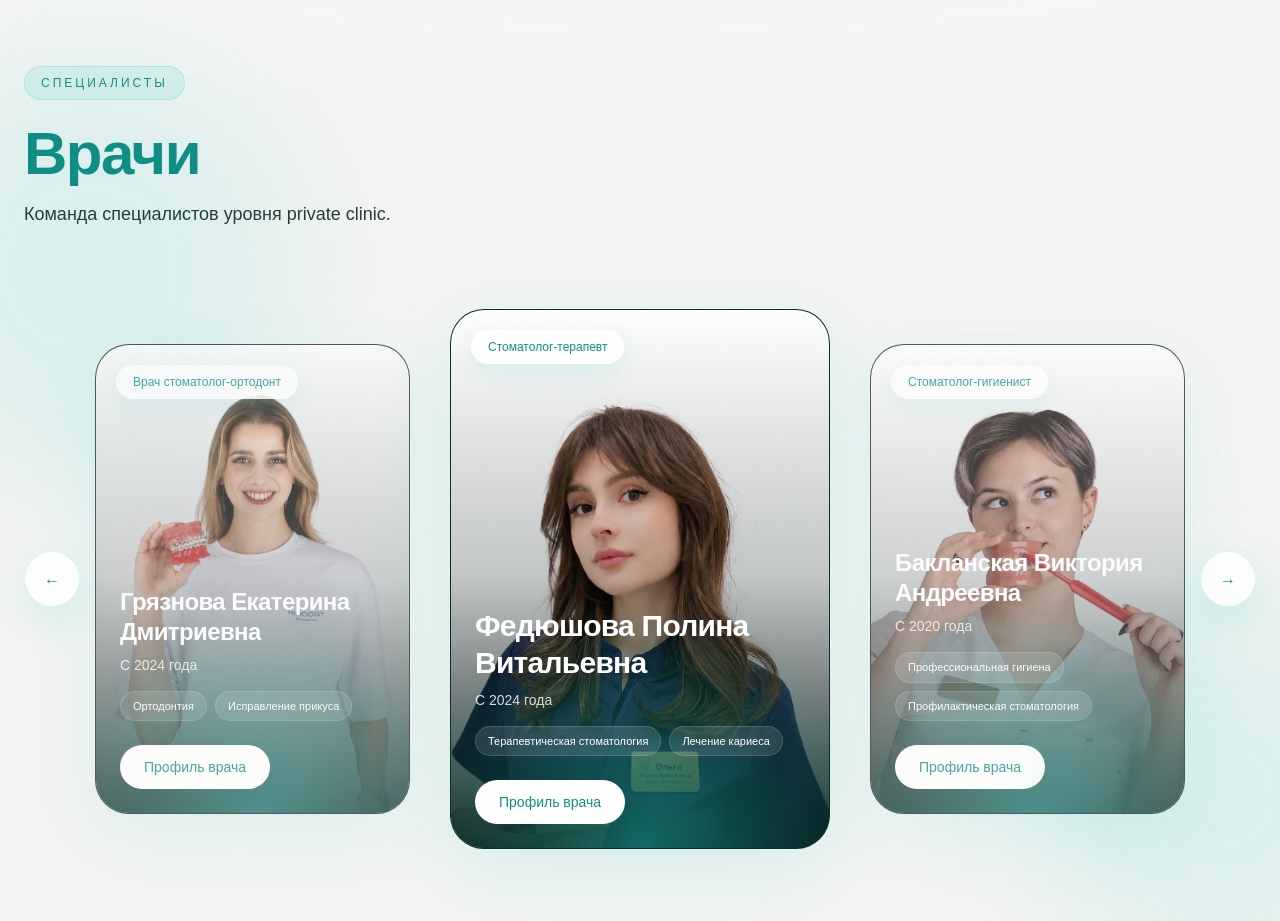
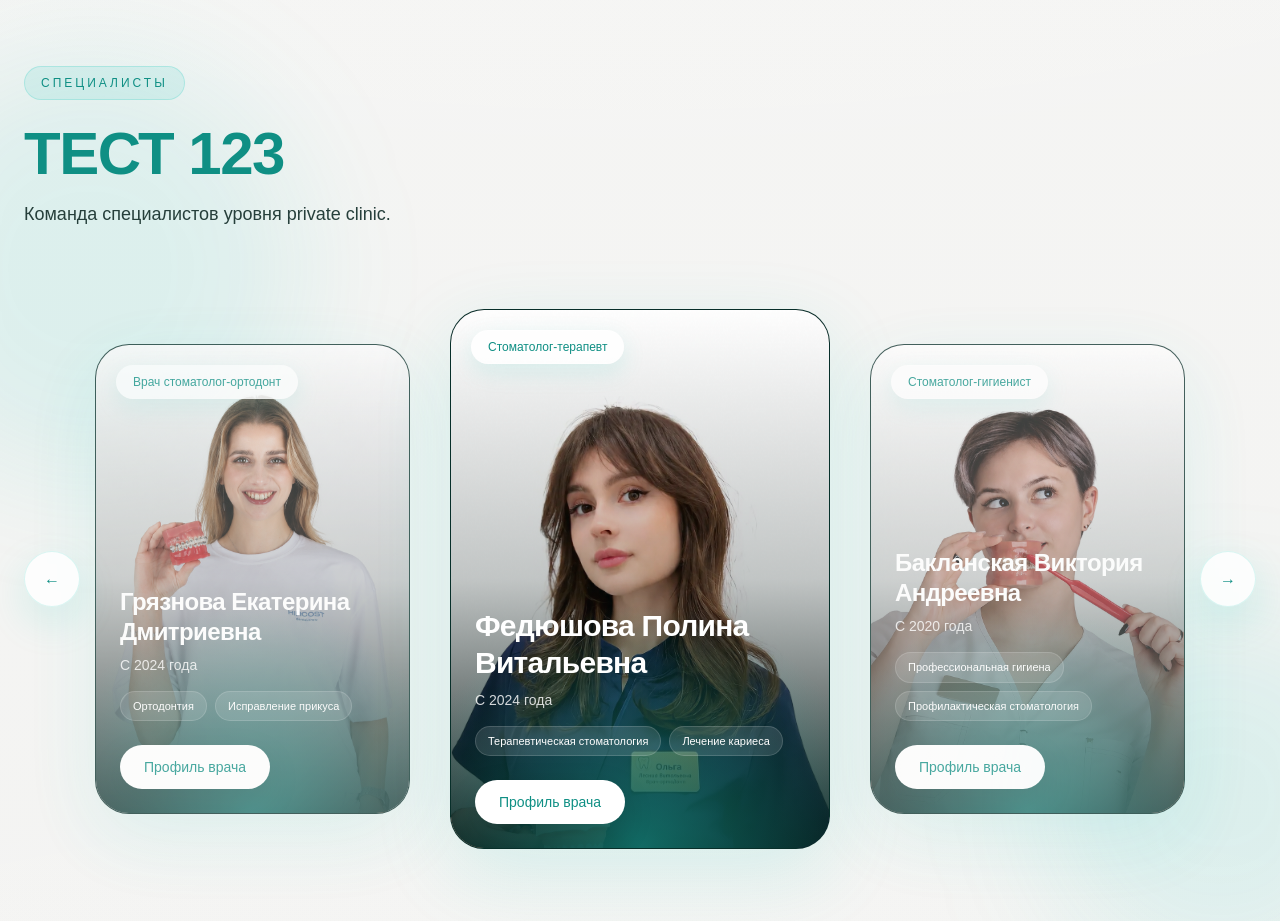
Before and after one commit to Islam999-sudo/olga-dental, a Next.js app: page / in a window 1280 px wide. Shown: the part 2740-3661 px from the top of the page. Built offline with nearby package versions, Linux system fonts and the light colour scheme.

Commit message:
test deploy

```diff
--- a/components/sections/doctors.tsx
+++ b/components/sections/doctors.tsx
@@ -312,7 +312,7 @@ export function Doctors({ onBookDoctor }: Props) {
               md:text-6xl
             "
           >
-            Врачи
+            ТЕСТ 123
           </h2>
 
           <p className="mt-4 text-lg leading-relaxed text-[var(--text-soft)]">
```
